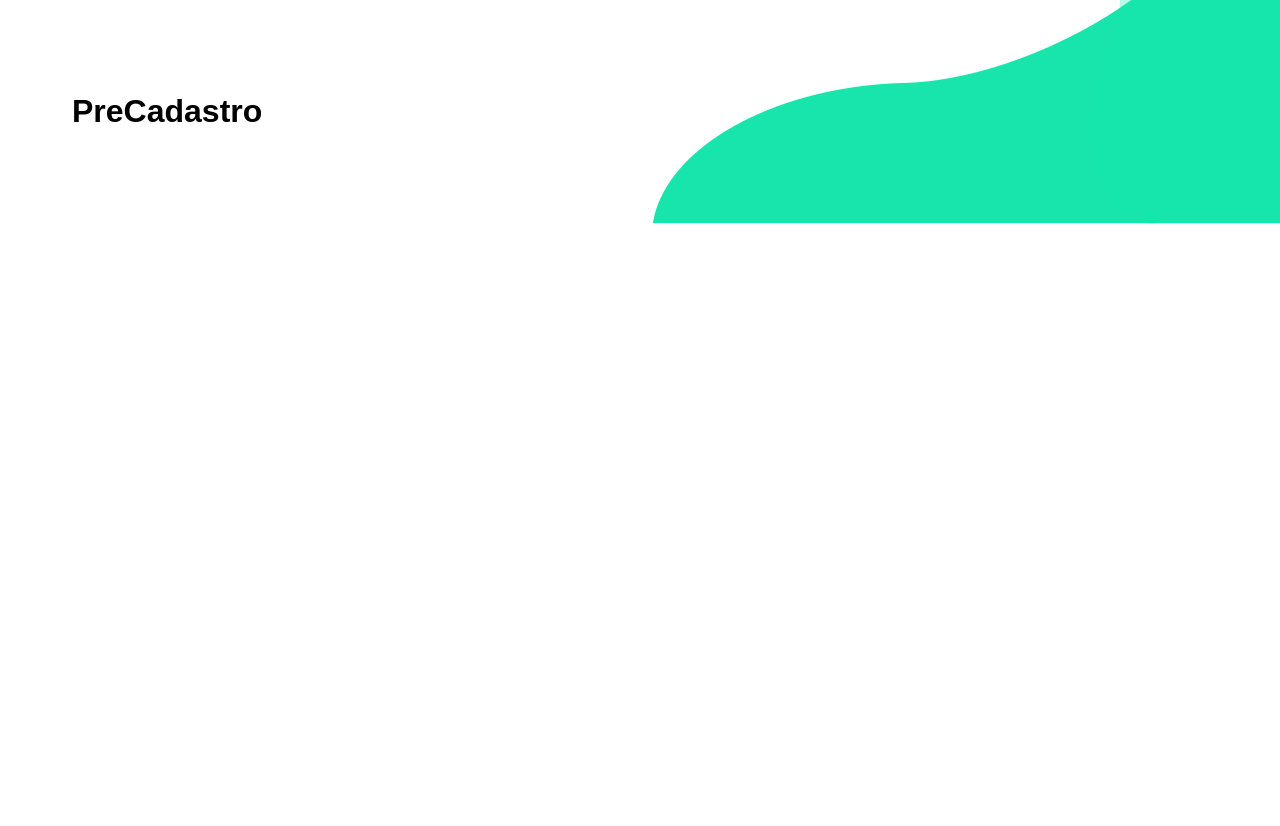
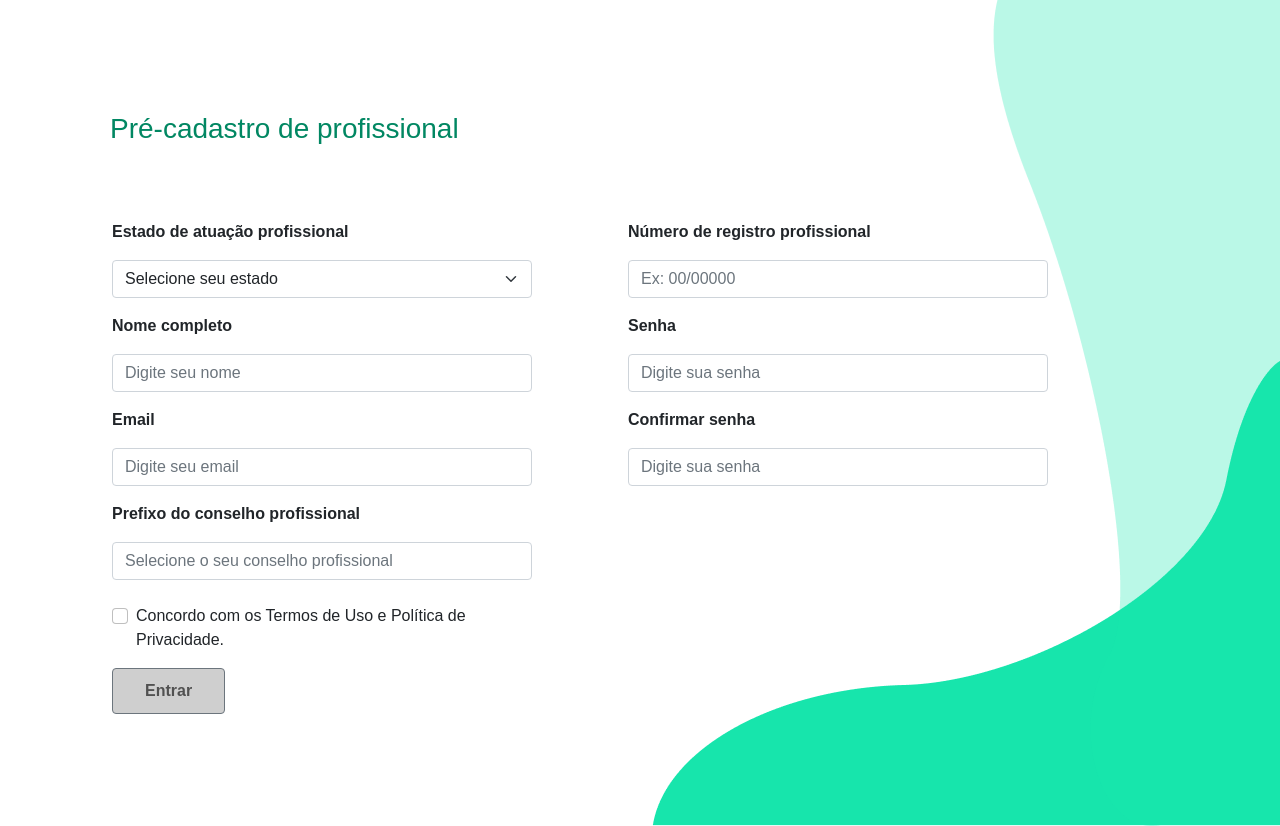
Before and after one commit to maayume/Lacrei, a React (Vite) app: page /precadastro in a window 1280 px wide. Before the commit the page ends 800 px from the top, so only its background shows below. Built offline with nearby package versions, Linux system fonts and the light colour scheme.

Commit message:
pagina pre cadastro

```diff
--- a/index.html
+++ b/index.html
@@ -3,11 +3,16 @@
   <head>
     <meta charset="UTF-8" />
     <link rel="icon" type="image/svg+xml" href="/src/favicon.svg" />
+    <link href="https://cdn.jsdelivr.net/npm/bootstrap@5.0.2/dist/css/bootstrap.min.css" rel="stylesheet" integrity="sha384-EVSTQN3/azprG1Anm3QDgpJLIm9Nao0Yz1ztcQTwFspd3yD65VohhpuuCOmLASjC" crossorigin="anonymous">
+    <meta name="theme-color" content="#000000" />
     <meta name="viewport" content="width=device-width, initial-scale=1.0" />
     <title>Vite App</title>
   </head>
   <body>
     <div id="root"></div>
     <script type="module" src="/src/main.tsx"></script>
+    <script src="https://cdn.jsdelivr.net/npm/bootstrap@5.0.2/dist/js/bootstrap.bundle.min.js" integrity="sha384-MrcW6ZMFYlzcLA8Nl+NtUVF0sA7MsXsP1UyJoMp4YLEuNSfAP+JcXn/tWtIaxVXM" crossorigin="anonymous"></script>
+    <script src="https://cdn.jsdelivr.net/npm/@popperjs/core@2.9.2/dist/umd/popper.min.js" integrity="sha384-IQsoLXl5PILFhosVNubq5LC7Qb9DXgDA9i+tQ8Zj3iwWAwPtgFTxbJ8NT4GN1R8p" crossorigin="anonymous"></script>
+<script src="https://cdn.jsdelivr.net/npm/bootstrap@5.0.2/dist/js/bootstrap.min.js" integrity="sha384-cVKIPhGWiC2Al4u+LWgxfKTRIcfu0JTxR+EQDz/bgldoEyl4H0zUF0QKbrJ0EcQF" crossorigin="anonymous"></script>
   </body>
 </html>
--- a/src/pages/PreCadastro/index.tsx
+++ b/src/pages/PreCadastro/index.tsx
@@ -1,7 +1,88 @@
+import { FormPre } from "./styles";
+
 export default function PreCadastro(){
-    return(
-        <h1>
-            PreCadastro
-        </h1>
-    );
+    return (
+        <FormPre>
+          <main className="container row align-itens-center  p-5">
+            <h3>Pré-cadastro de profissional</h3>
+
+            <form className="col-6" id="exampleCheck1">
+              <div className="col">
+                <label className="form-label">Estado de atuação profissional</label>
+                <select className="form-select" aria-label="Default select example">
+                  <option selected>Selecione seu estado</option>
+                  <option value="1">São Paulo</option>
+                  <option value="2">Outro</option>
+                </select>
+              </div>
+              <div className="col">
+                <label className="form-label">Nome completo</label>
+                <input
+                  type="text"
+                  className="form-control"
+                  id="inputAddress2"
+                  placeholder="Digite seu nome"
+                />
+              </div>
+              <div className="col">
+                <label className="form-label">Email</label>
+                <input
+                  type="email"
+                  className="form-control"
+                  placeholder="Digite seu email"
+                />
+              </div>
+              <div className="col">
+                <label className="form-label">
+                  Prefixo do conselho profissional
+                </label>
+                <input
+                  type="text"
+                  className="form-control"
+                  placeholder="Selecione o seu conselho profissional"
+                />
+              </div>
+              <br />
+
+              <form>
+
+      <div className="mb-3 form-check">
+        <input type="checkbox" className="form-check-input" />
+        <label className="form-check-label" >Concordo com os Termos de Uso e Política de Privacidade.</label>
+      </div>
+      <button type="submit" className="btn btn-secondary">Entrar</button>
+    </form>
+            </form>
+            <form className="col-6" id="exampleCheck2">
+              <div className="col">
+                <label className="form-label">
+                  Número de registro profissional
+                </label>
+                <input
+                  type="text"
+                  className="form-control"
+                  placeholder="Ex: 00/00000"
+                />
+              </div>
+              <div className="col">
+                <label className="form-label">Senha</label>
+                <input
+                  type="password"
+                  className="form-control"
+                  placeholder="Digite sua senha"
+                />
+              </div>
+              <div className="col">
+                <label className="form-label">Confirmar senha</label>
+                <input
+                  type="password"
+                  className="form-control"
+                  placeholder="Digite sua senha"
+                />
+              </div>
+            </form>
+            <br />
+          </main>
+        </FormPre>
+      );
 }
--- /dev/null
+++ b/src/pages/PreCadastro/styles.ts
@@ -0,0 +1,38 @@
+import styled from "styled-components"
+
+export const FormPre =  styled.main`
+    justify-content: center;
+    align-items: center;
+    margin-right: 6rem;
+
+    form {
+      justify-content: center;
+      align-items: center;
+      flex-wrap: wrap;
+    }
+    .div{
+      flex-wrap: wrap;
+    }
+    h3{
+      padding: 0 0 50px 10px;
+      color: #018762;
+    }
+    .form-label {
+      margin:  1rem 0 1rem 0;
+      font-weight: bold;
+    }
+    #exampleCheck2{
+      padding-left: 3rem;
+    }
+    #exampleCheck1{
+      padding-right: 3rem;
+    }
+    button {
+      background-color: #CFCFCF;
+      color: #515151;
+      font-weight: bold;
+      padding: 10px 32px
+
+    }
+
+`
```
Also changed, not shown: src/pages/PreCadastro/styles.tsx (deleted).
